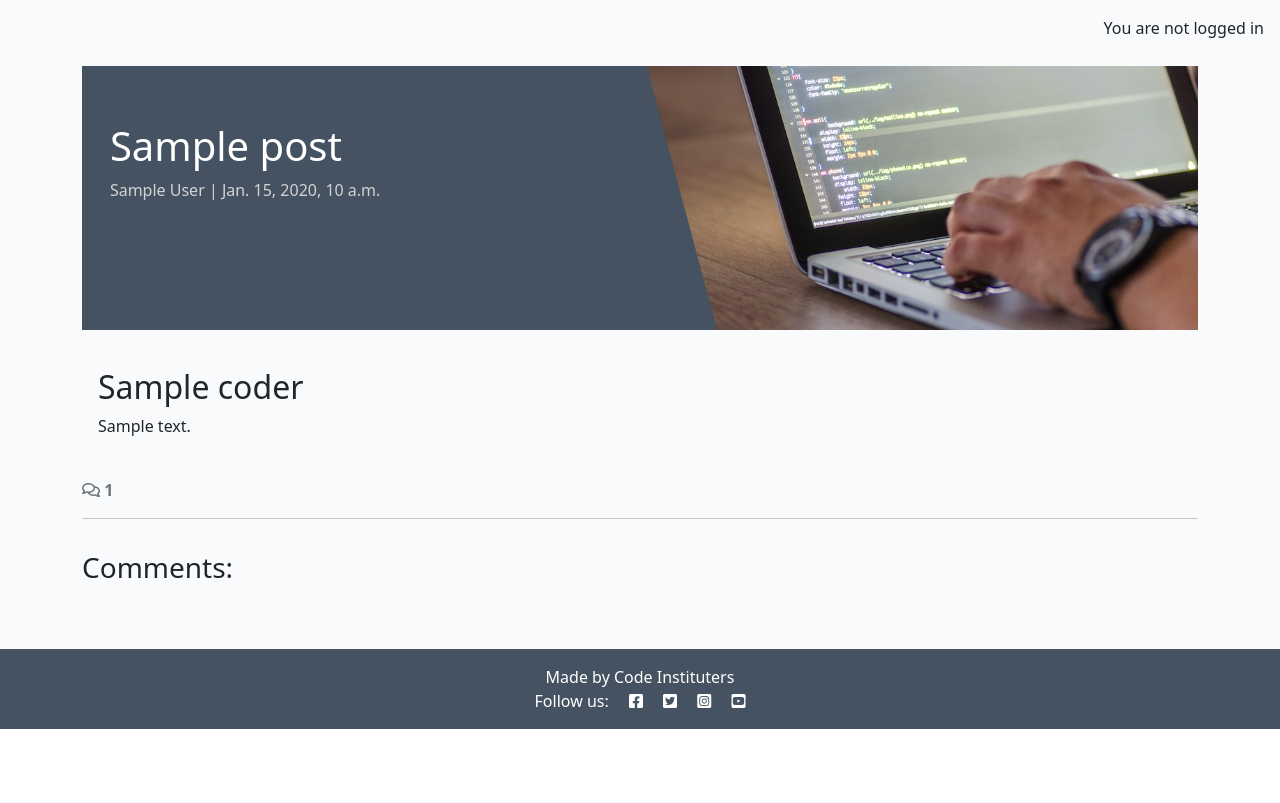
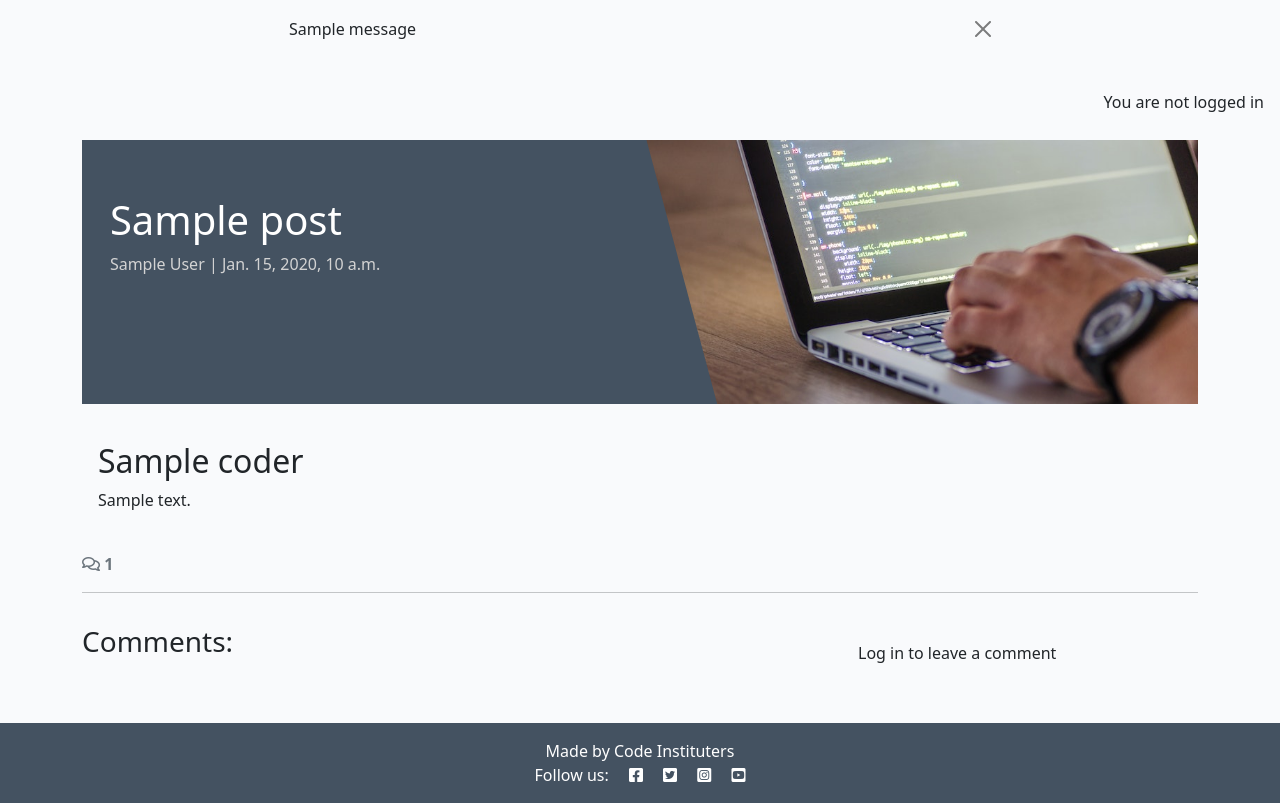
Before and after one commit to Mx-CrystalJ/django-i-think-blog, a Django app: template blog/templates/blog/post_detail.html in a window 1280 px wide. Shown: the part 80-883 px from the top of the page. Before the commit the page ends 809 px from the top, so only its background shows below. Run offline with Django 4.2, Linux system fonts and the light colour scheme; the template is opened without the code that fills it: most values are stand-ins (such as "Sample title", 1, 10 or a date in 2020); one stand-in notice (Sample message) is shown; some libraries are stand-ins or nearby versions.

Commit message:
POST request

```diff
--- a/blog/templates/blog/post_detail.html
+++ b/blog/templates/blog/post_detail.html
@@ -1,5 +1,7 @@
 {% extends 'base.html' %} {% block content %}
 {% load static %}
+{% load crispy_forms_tags %}
+
 
 <div class="masthead">
     <div class="container">
@@ -71,6 +73,22 @@
                 {% endfor %}
             </div>
         </div>
+        <!-- Creating New Comments -->
+        <div class="col-md-4 card mb-4 mt-3">
+            <div class="card-body">
+                {% if user.is_authenticated %}
+                <h3>Leave a comment:</h3>
+                <p>Posting as: {{ user.username }}</p>
+                <form id="commentForm" method="post" style="margin-top: 1.3em;">
+                    {{ comment_form | crispy }}
+                    {% csrf_token %}
+                    <button id="submitButton" type="submit" class="btn btn-signup btn-lg">Submit</button>
+                </form>
+                {% else %}
+                <p>Log in to leave a comment</p>
+                {% endif %}
+            </div>
+        </div>
     </div>
 </div>
 
--- a/requirements.txt
+++ b/requirements.txt
@@ -1,7 +1,9 @@
 asgiref==3.8.1
+crispy-bootstrap5==0.7
 dj-database-url==0.5.0
 Django==4.2.16
 django-allauth==0.57.2
+django-crispy-forms==2.3
 django-summernote==0.8.20.0
 gunicorn==20.1.0
 oauthlib==3.2.2
--- a/templates/base.html
+++ b/templates/base.html
@@ -76,6 +76,21 @@
         </div>
     </nav>
 
+    <!-- displaying Django messages -->
+    <div class="container">
+        <div class="row">
+            <div class="col-md-8 offset-md-2">
+                {% for message in messages %}
+                <div class="alert {{ message.tags }} alert-dismissible
+          fade show" id="msg" role="alert">
+                    {{ message | safe }}
+                    <button type="button" class="btn-close" data-bs-dismiss="alert" aria-label="Close"></button>
+                </div>
+                {% endfor %}
+            </div>
+        </div>
+    </div>
+
     <main class="flex-shrink-0 main-bg">
         {% if user.is_authenticated %}
         <p class="text-end m-3">You are logged in as {{ user }}</p>
```
Also changed, not shown: blog/forms.py (added, +9 -0 lines), blog/views.py (+23 -0 lines), codestar/settings.py (+7 -3 lines).
